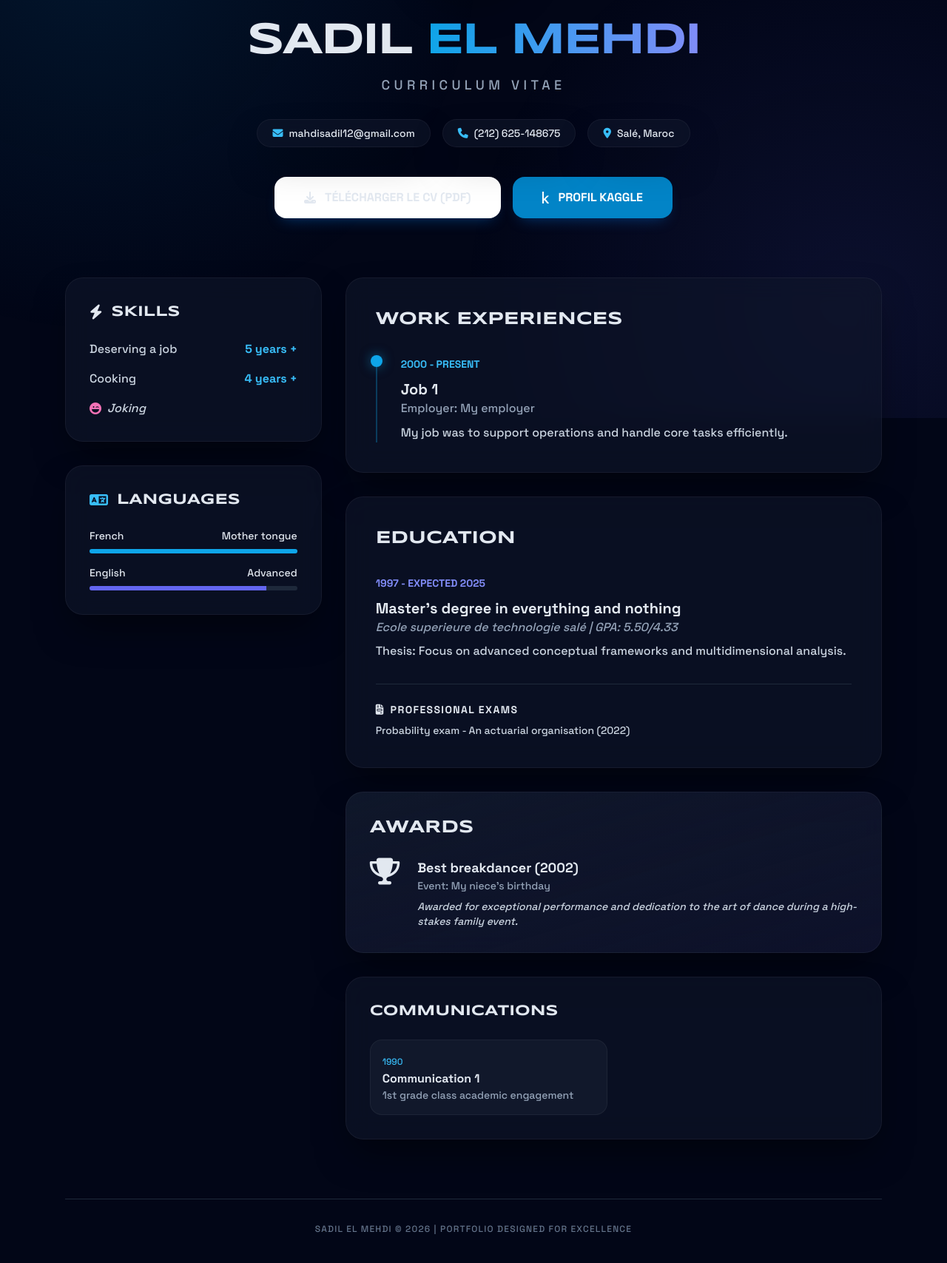
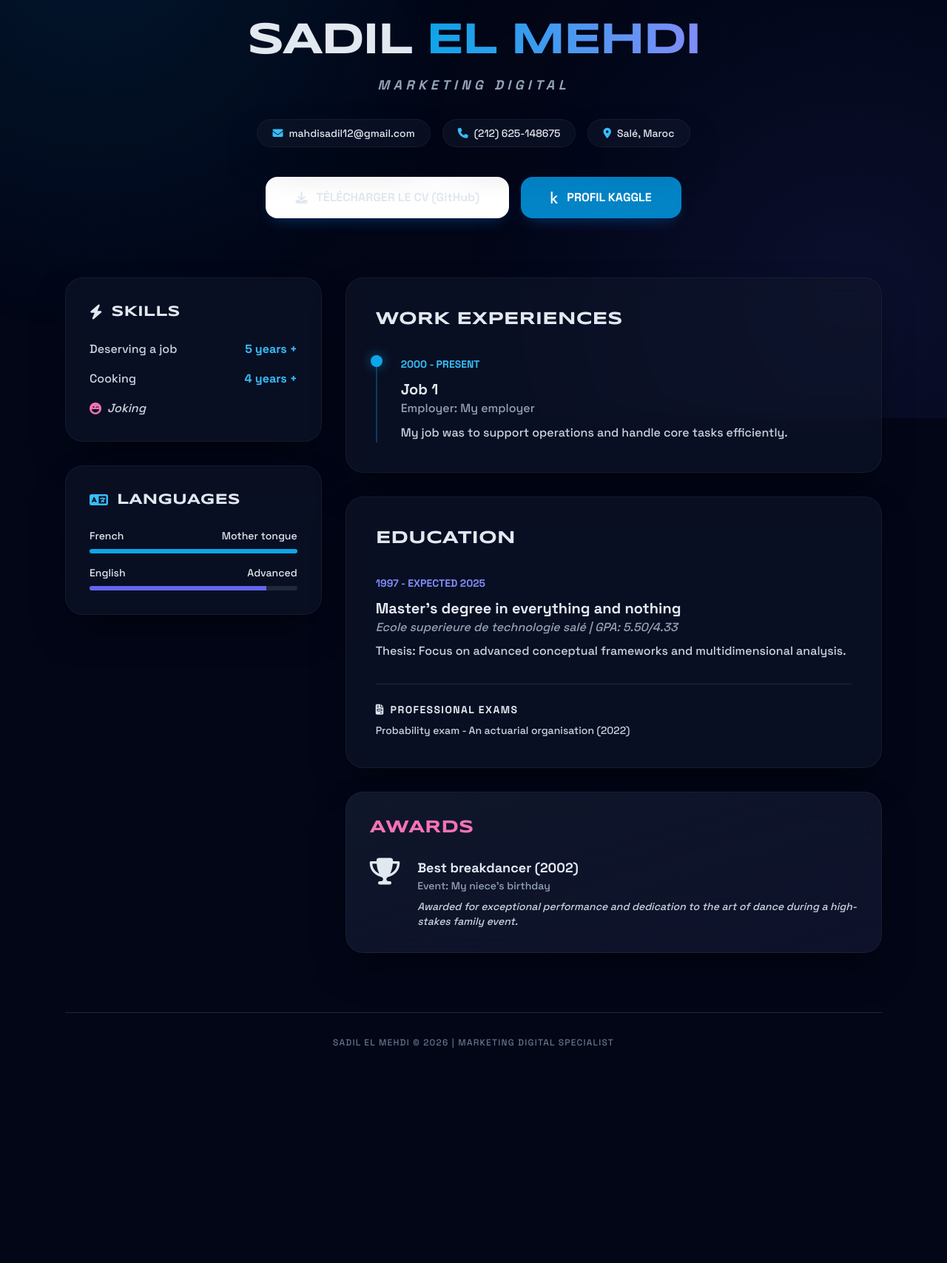
Before and after one commit to mehdi26-bit/cv-portfolio, a plain HTML site: page index.html in a window 1280 px wide. Shown: the part 235-1942 px from the top of the page at 74% size. After the commit the page ends 1700 px from the top, so only its background shows below. Drawn offline with nearby package versions, Linux system fonts and the light colour scheme.

Commit message:
Update index.html

```diff
--- a/index.html
+++ b/index.html
@@ -3,7 +3,7 @@
 <head>
     <meta charset="UTF-8">
     <meta name="viewport" content="width=device-width, initial-scale=1.0">
-    <title>SADIL EL MEHDI | Portfolio Professional</title>
+    <title>SADIL EL MEHDI | Marketing Digital Portfolio</title>
     <script src="https://cdn.tailwindcss.com"></script>
     <link href="https://fonts.googleapis.com/css2?family=Space+Grotesk:wght@300;500;700&family=Syncopate:wght@400;700&display=swap" rel="stylesheet">
     <link rel="stylesheet" href="https://cdnjs.cloudflare.com/ajax/libs/font-awesome/6.4.0/css/all.min.css">
@@ -95,7 +95,7 @@
             <h1 class="heading-font text-4xl md:text-6xl font-bold mb-4 tracking-tighter uppercase">
                 SADIL <span class="gradient-text">EL MEHDI</span>
             </h1>
-            <p class="text-slate-400 text-lg tracking-[0.3em] uppercase mb-8">Curriculum Vitae</p>
+            <p class="text-slate-400 text-lg tracking-[0.3em] uppercase mb-8 italic font-bold">Marketing Digital</p>
 
             <div class="flex flex-wrap justify-center gap-4 mb-10">
                 <a href="mailto:mahdisadil12@gmail.com" class="glass-card px-5 py-2 rounded-full text-sm flex items-center gap-2">
@@ -110,8 +110,8 @@
             </div>
 
             <div class="flex flex-col md:flex-row gap-4">
-                <a href="el_mehdi_cv.pdf" download class="btn-action bg-white text-dark px-10 py-4 rounded-2xl font-bold flex items-center gap-3">
-                    <i class="fas fa-download"></i> TÉLÉCHARGER LE CV (PDF)
+                <a href="https://github.com/mehdi26-bit/cv-portfolio/blob/main/el%20mehdi_cv.pdf" target="_blank" class="btn-action bg-white text-dark px-10 py-4 rounded-2xl font-bold flex items-center gap-3">
+                    <i class="fas fa-download"></i> TÉLÉCHARGER LE CV (GitHub)
                 </a>
 
                 <a href="https://www.kaggle.com/mahdisadil" target="_blank" class="btn-action bg-sky-600 text-white px-10 py-4 rounded-2xl font-bold flex items-center gap-3">
@@ -186,8 +186,8 @@
                             <p class="mt-2 text-slate-300">Thesis: Focus on advanced conceptual frameworks and multidimensional analysis.</p>
                         </div>
                         <div class="pt-6 border-t border-slate-800">
-                            <h4 class="font-bold flex items-center gap-2 uppercase text-sm tracking-widest">
-                                <i class="fas fa-file-invoice text-gold"></i> PROFESSIONAL EXAMS
+                            <h4 class="font-bold flex items-center gap-2 uppercase text-sm tracking-widest text-gold">
+                                <i class="fas fa-file-invoice"></i> PROFESSIONAL EXAMS
                             </h4>
                             <p class="mt-2 text-slate-300 text-sm">Probability exam - An actuarial organisation (2022)</p>
                         </div>
@@ -195,7 +195,7 @@
                 </section>
 
                 <section class="glass-card p-8 rounded-3xl bg-gradient-to-br from-slate-900 to-indigo-950/20">
-                    <h2 class="heading-font text-2xl font-bold mb-6">AWARDS</h2>
+                    <h2 class="heading-font text-2xl font-bold mb-6 text-pink-400">AWARDS</h2>
                     <div class="flex gap-6">
                         <div class="text-4xl text-gold"><i class="fas fa-trophy"></i></div>
                         <div>
@@ -206,22 +206,11 @@
                     </div>
                 </section>
 
-                <section class="glass-card p-8 rounded-3xl">
-                    <h2 class="heading-font text-xl font-bold mb-6 uppercase">COMMUNICATIONS</h2>
-                    <div class="grid grid-cols-1 md:grid-cols-2 gap-4">
-                        <div class="p-4 bg-slate-800/40 rounded-2xl border border-white/5">
-                            <span class="text-xs text-sky-400">1990</span>
-                            <h4 class="font-bold">Communication 1</h4>
-                            <p class="text-sm text-slate-400">1st grade class academic engagement</p>
-                        </div>
-                    </div>
-                </section>
-
             </div>
         </div>
 
         <footer class="mt-20 text-center text-slate-500 text-xs border-t border-slate-800 pt-8">
-            <p class="uppercase tracking-widest">Sadil El Mehdi &copy; 2026 | Portfolio Designed for Excellence</p>
+            <p class="uppercase tracking-widest">Sadil El Mehdi &copy; 2026 | Marketing Digital Specialist</p>
         </footer>
     </main>
 
```
